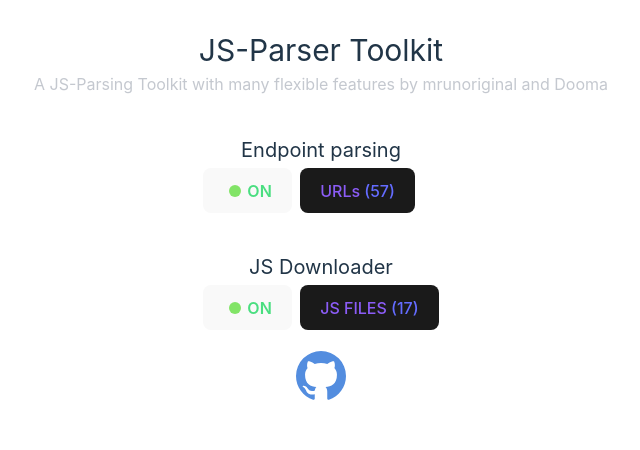
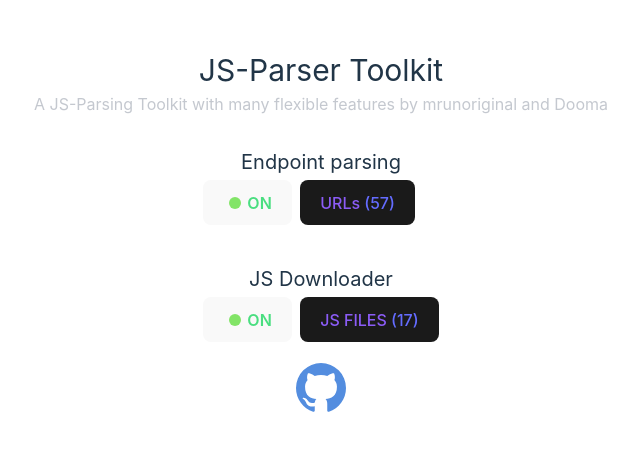
Before and after one commit to AtlasWiki/EndPointer, a React (Vite) app in the folder placeholder-extension/: page / in a window 1280 px wide. Shown: the top 450 px of the page, without its empty margins (319-959 px from the left). Built offline with nearby package versions, Linux system fonts and the light colour scheme.

Commit message:
adjust spacing

```diff
--- a/placeholder-extension/src/App.jsx
+++ b/placeholder-extension/src/App.jsx
@@ -6,7 +6,7 @@ function App() {
 
   return (
     <div className="w-full m-0 flex flex-col items-center">
-      <div className="mb-10">
+      <div className="mt-5 mb-8">
         <h1 className="text-3xl mb-1">JS-Parser Toolkit</h1>
         <p className="text-gray-400/60">A JS-Parsing Toolkit with many flexible features by mrunoriginal and Dooma</p>
       </div>
```
